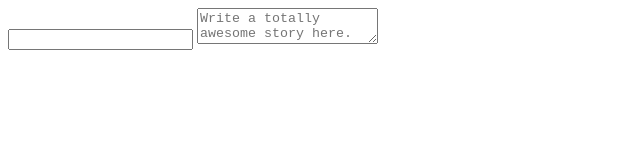
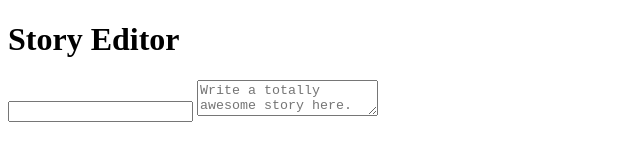
Before and after one commit to namiSunflower/wdd330, a plain HTML site: page storyeditor.html in a window 1280 px wide. Shown: the whole page, without its empty margins (0-640 px from the left). Drawn offline with Linux system fonts and the light colour scheme.

Commit message:
added h1

```diff
--- a/storyeditor.html
+++ b/storyeditor.html
@@ -12,6 +12,7 @@
 </head>
 
 <body>
-<input id=name_input></input>
-<textarea id="story_editor" placeholder="Write a totally awesome story here."></textarea>
+    <h1>Story Editor</h1>
+    <input id=name_input></input>
+    <textarea id="story_editor" placeholder="Write a totally awesome story here."></textarea>
 </body>
```
